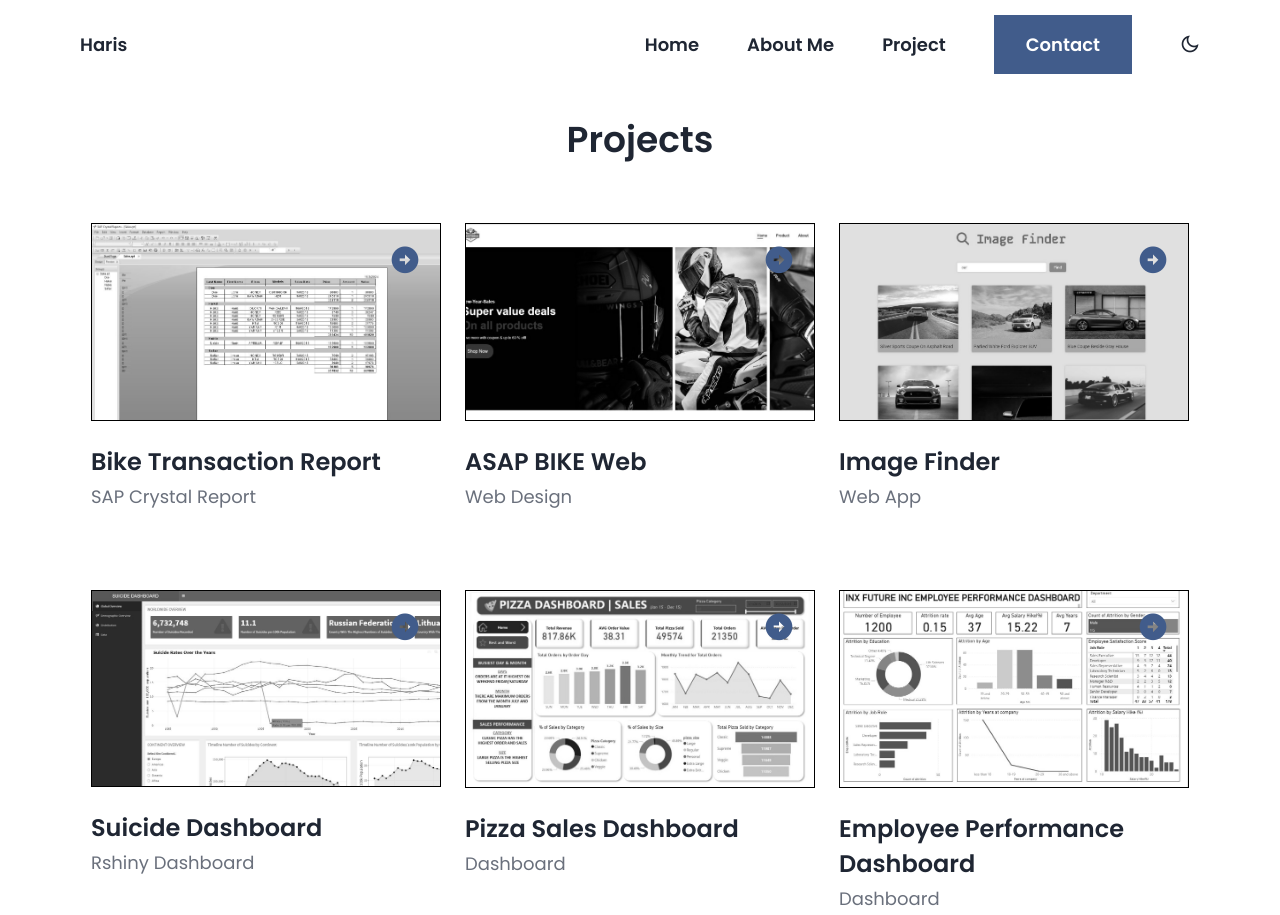
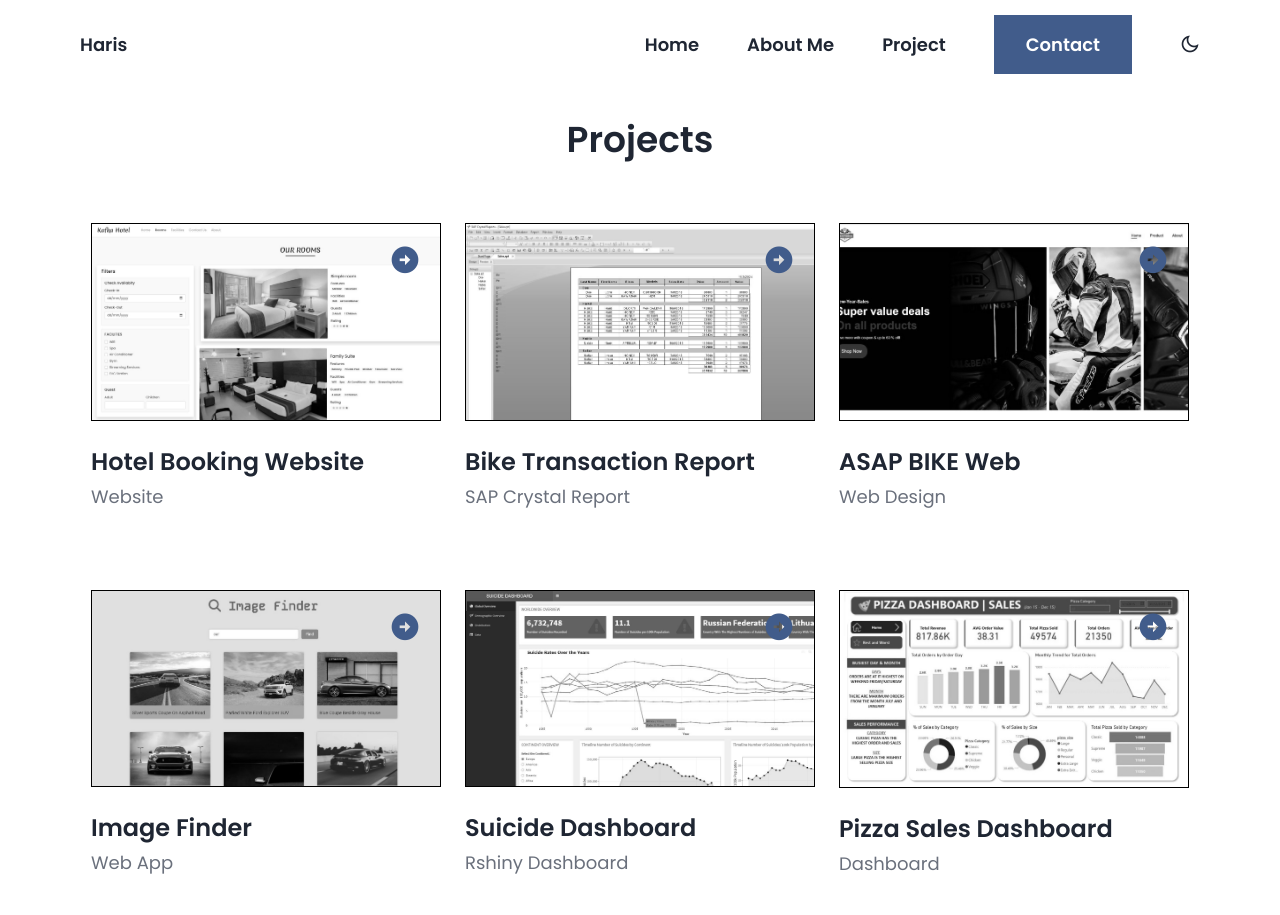
Before and after one commit to harishh29/portfolio-haris, a plain HTML site: page project.html in a window 1280 px wide. Shown: the top 915 px of the page. Drawn offline with nearby package versions, Linux system fonts and the light colour scheme; files whose address does not match are found by name.

Commit message:
commit 9/5

```diff
--- a/project.html
+++ b/project.html
@@ -73,6 +73,15 @@
             <h2 class="section__title">Projects</h2>
 
             <div class="work__container work__page container grid">
+                <article class="work__link">
+                    <a href="https://github.com/harishh29/hotel-booking-website-php" target="_blank" class="work__link">
+                        <img src="img/project/hotel-booking-website.JPG" alt="" class="work__img">
+                        <i class="ri-arrow-right-circle-fill work__icon"></i>
+                    </a>
+
+                    <h2 class="work__title">Hotel Booking Website</h2>
+                    <span class="work__subtitle">Website</span>
+                </article>
 
                 <article class="work__link">
                     <a href="https://github.com/harishh29/bike-transaction-crystal-report" target="_blank" class="work__link">
```
Also changed, not shown: index.html (+10 -8 lines).
